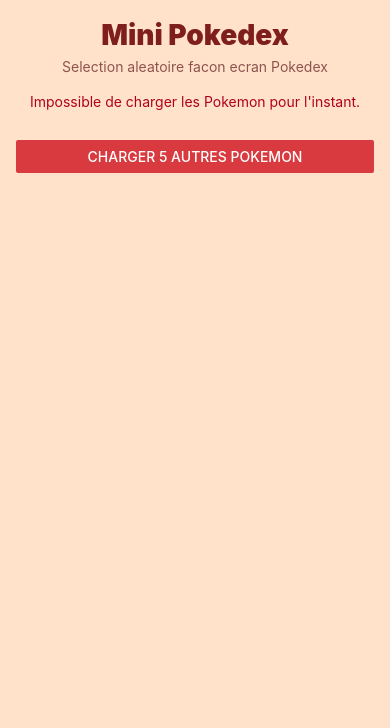
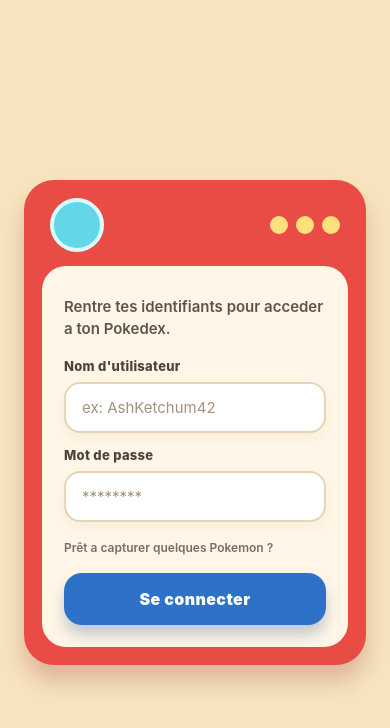
Before and after one commit to Cedric0510/PokeRandom, a React Native app: screen / in a window 390 px wide. Shown: the top 728 px of the page. Built offline with nearby package versions, Linux system fonts and the light colour scheme; no server answers.

Commit message:
create auth form component with style

```diff
--- a/App.js
+++ b/App.js
@@ -2,9 +2,15 @@
 import { useState } from 'react';
 import { SafeAreaProvider } from 'react-native-safe-area-context';
 import { DetailScreen, HomeScreen } from './src/screens';
+import { AuthForm } from './src/components/AuthForm/AuthForm';
 
 export default function App() {
   const [selectedPokemon, setSelectedPokemon] = useState(null);
+  const [isAuthenticated, setIsAuthenticated] = useState(false);
+
+  if (!isAuthenticated) {
+    return <AuthForm onSubmit={() => {}} errorMessage={""} />
+  }
 
   if (selectedPokemon) {
     return (
--- /dev/null
+++ b/src/components/AuthForm/AuthForm.js
@@ -0,0 +1,56 @@
+import { TouchableOpacity, Text, TextInput, View } from 'react-native';
+import { styleAuthForm } from './StyleAuthForm';
+
+export function AuthForm({ onSubmit, errorMessage }) {
+  return (
+    <View style={styleAuthForm.container}>
+      <View style={styleAuthForm.shell}>
+        <View style={styleAuthForm.topDecor}>
+          <View style={styleAuthForm.camera} />
+          <View style={styleAuthForm.indicatorRow}>
+            <View style={styleAuthForm.indicator} />
+            <View style={styleAuthForm.indicator} />
+            <View style={styleAuthForm.indicator} />
+          </View>
+        </View>
+
+        <View style={styleAuthForm.card}>
+          <Text style={styleAuthForm.subtitle}>
+            Rentre tes identifiants pour acceder a ton Pokedex.
+          </Text>
+
+          {errorMessage ? <Text style={styleAuthForm.error}>{errorMessage}</Text> : null}
+
+          <View style={styleAuthForm.fieldGroup}>
+            <Text style={styleAuthForm.label}>Nom d'utilisateur</Text>
+            <TextInput
+              style={styleAuthForm.input}
+              placeholder="ex: AshKetchum42"
+              placeholderTextColor="#A3927F"
+              autoCapitalize="none"
+              autoCorrect={false}
+            />
+          </View>
+
+          <View style={styleAuthForm.fieldGroup}>
+            <Text style={styleAuthForm.label}>Mot de passe</Text>
+            <TextInput
+              style={styleAuthForm.input}
+              placeholder="********"
+              placeholderTextColor="#A3927F"
+              secureTextEntry={true}
+              autoCapitalize="none"
+              autoCorrect={false}
+            />
+          </View>
+
+          <Text style={styleAuthForm.helper}>Prêt a capturer quelques Pokemon ?</Text>
+
+          <TouchableOpacity style={styleAuthForm.button} onPress={onSubmit}>
+            <Text style={styleAuthForm.buttonText}>Se connecter</Text>
+          </TouchableOpacity>
+        </View>
+      </View>
+    </View>
+  );
+}
--- /dev/null
+++ b/src/components/AuthForm/StyleAuthForm.js
@@ -0,0 +1,143 @@
+import { StyleSheet } from 'react-native';
+
+export const styleAuthForm = StyleSheet.create({
+  container: {
+    flex: 1,
+    justifyContent: 'center',
+    paddingHorizontal: 24,
+    paddingVertical: 32,
+    backgroundColor: '#F7E4BF',
+  },
+  shell: {
+    width: '100%',
+    maxWidth: 420,
+    alignSelf: 'center',
+    borderRadius: 30,
+    padding: 18,
+    backgroundColor: '#E84C44',
+    shadowColor: '#8F2321',
+    shadowOffset: {
+      width: 0,
+      height: 16,
+    },
+    shadowOpacity: 0.24,
+    shadowRadius: 22,
+    elevation: 10,
+  },
+  topDecor: {
+    flexDirection: 'row',
+    alignItems: 'center',
+    justifyContent: 'space-between',
+    marginBottom: 14,
+    paddingHorizontal: 8,
+  },
+  camera: {
+    width: 54,
+    height: 54,
+    borderRadius: 27,
+    backgroundColor: '#63D7E8',
+    borderWidth: 4,
+    borderColor: '#D8FBFF',
+  },
+  indicatorRow: {
+    flexDirection: 'row',
+    gap: 8,
+  },
+  indicator: {
+    width: 18,
+    height: 18,
+    borderRadius: 9,
+    backgroundColor: '#FFE07D',
+  },
+  card: {
+    borderRadius: 24,
+    padding: 22,
+    backgroundColor: '#FFF6E7',
+  },
+  eyebrow: {
+    fontSize: 12,
+    fontWeight: '900',
+    letterSpacing: 1.2,
+    textTransform: 'uppercase',
+    color: '#976B19',
+  },
+  title: {
+    marginTop: 8,
+    fontSize: 32,
+    fontWeight: '900',
+    color: '#1D1A16',
+  },
+  subtitle: {
+    marginTop: 8,
+    marginBottom: 18,
+    fontSize: 15,
+    lineHeight: 22,
+    color: '#5F5449',
+    fontWeight: '600',
+  },
+  error: {
+    marginBottom: 14,
+    borderRadius: 14,
+    paddingHorizontal: 14,
+    paddingVertical: 10,
+    backgroundColor: '#FCE2E2',
+    color: '#A62D2D',
+    fontSize: 13,
+    fontWeight: '700',
+  },
+  fieldGroup: {
+    marginBottom: 14,
+  },
+  label: {
+    marginBottom: 8,
+    fontSize: 13,
+    fontWeight: '800',
+    color: '#4E4338',
+    letterSpacing: 0.3,
+  },
+  input: {
+    borderWidth: 2,
+    borderColor: '#E6D4B5',
+    borderRadius: 16,
+    paddingHorizontal: 16,
+    paddingVertical: 14,
+    backgroundColor: '#FFFFFF',
+    fontSize: 15,
+    color: '#1D1A16',
+    shadowColor: '#D5B788',
+    shadowOffset: {
+      width: 0,
+      height: 6,
+    },
+    shadowOpacity: 0.12,
+    shadowRadius: 10,
+    elevation: 3,
+  },
+  helper: {
+    marginTop: 4,
+    marginBottom: 18,
+    fontSize: 12,
+    color: '#7B6E60',
+    fontWeight: '600',
+  },
+  button: {
+    borderRadius: 18,
+    paddingVertical: 16,
+    alignItems: 'center',
+    backgroundColor: '#2D72C8',
+    shadowColor: '#1D4D88',
+    shadowOffset: {
+      width: 0,
+      height: 10,
+    },
+    shadowOpacity: 0.26,
+    shadowRadius: 14,
+    elevation: 6,
+  },
+  buttonText: {
+    color: '#FFFFFF',
+    fontSize: 16,
+    fontWeight: '900',
+    letterSpacing: 0.4,
+  },
+});
```
